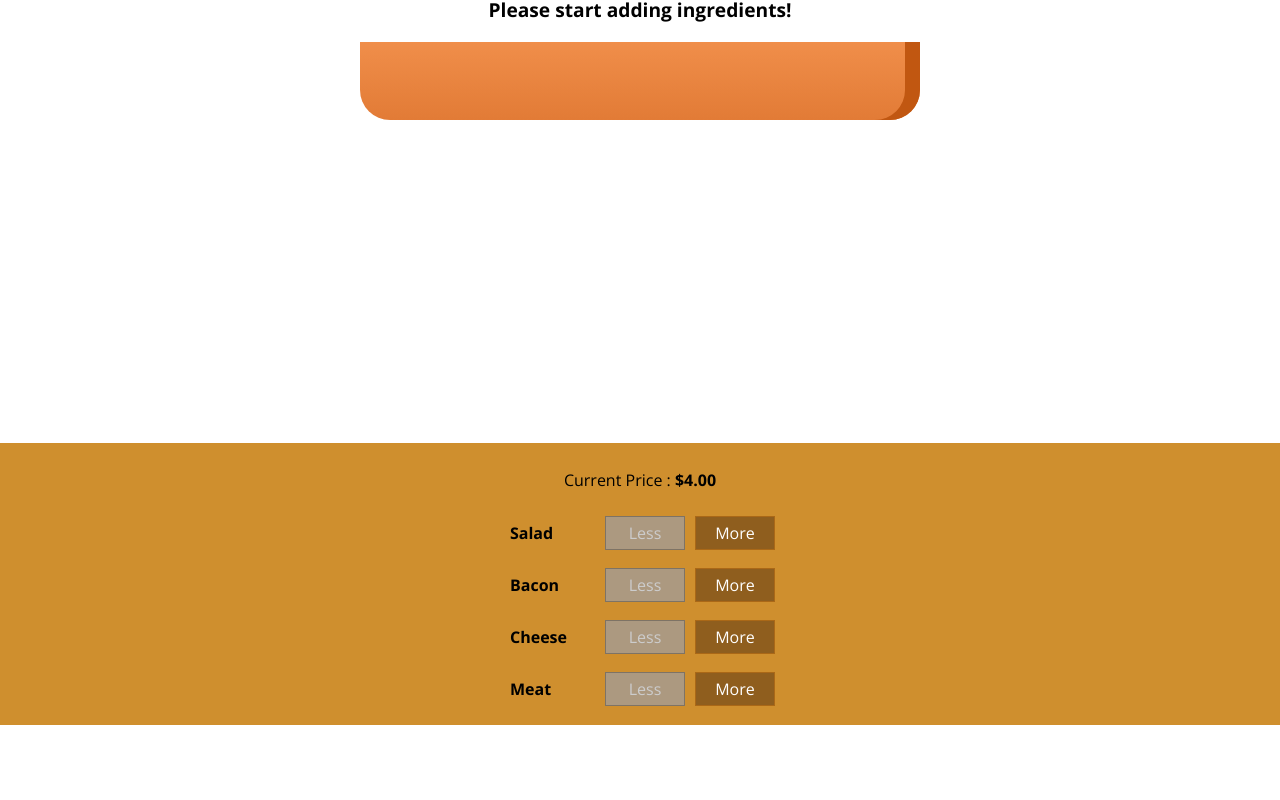
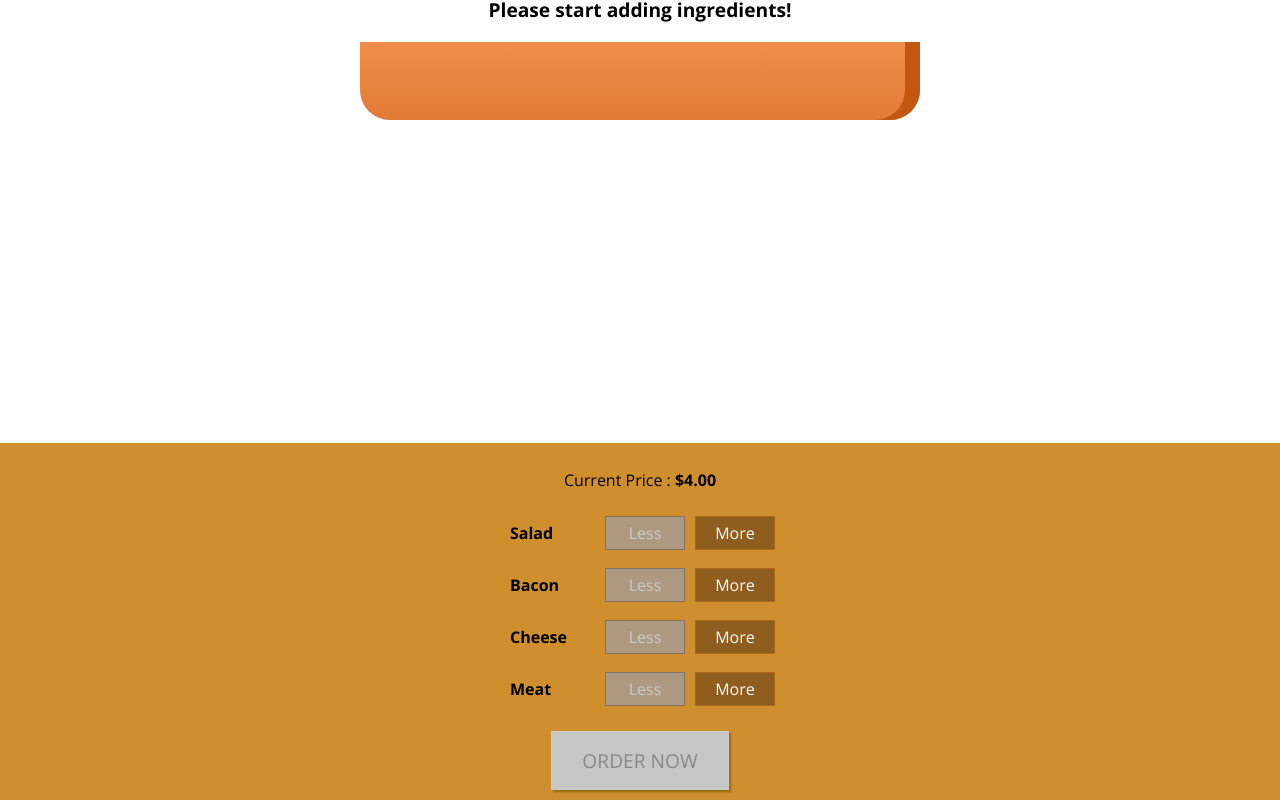
Before and after one commit to mj7007/react-my-burger, a React app: page / in a window 1280 px wide. Shown: the part 195-995 px from the top of the page. Before the commit the page ends 920 px from the top, so only its background shows below. Built offline with nearby package versions, Linux system fonts and the light colour scheme.

Commit message:
Added order now button

```diff
--- a/src/components/BuildControls/BuildControls.css
+++ b/src/components/BuildControls/BuildControls.css
@@ -8,3 +8,46 @@
   margin: auto;
   padding: 10px 0;
 }
+
+.OrderButton {
+  background-color: #dad735;
+  outline: none;
+  cursor: pointer;
+  border: 1px solid #966909;
+  color: #966909;
+  font-family: inherit;
+  font-size: 1.2em;
+  padding: 15px 30px;
+  margin-top: 16px;
+  box-shadow: 2px 2px 2px #966909;
+}
+
+.OrderButton:hover,
+.OrderButton:active {
+  background-color: #a0db41;
+  border: 1px solid #966909;
+  color: #966909;
+}
+
+.OrderButton:disabled {
+  background-color: #c7c6c6;
+  cursor: not-allowed;
+  border: 1px solid #ccc;
+  color: #888888;
+}
+
+.OrderButton:not(:disabled) {
+  animation: enable 0.3s linear;
+}
+
+@keyframes enable {
+  0% {
+    transform: scale(1);
+  }
+  60% {
+    transform: scale(1.1);
+  }
+  100% {
+    transform: scale(1);
+  }
+}
--- a/src/components/BuildControls/BuildControls.js
+++ b/src/components/BuildControls/BuildControls.js
@@ -24,6 +24,9 @@ const buildControls = props => (
         disabled={props.disabled[ctrl.type]}
       />
     ))}
+    <button className={classes.OrderButton} disabled={!props.purchasable}>
+      ORDER NOW
+    </button>
   </div>
 );
 
--- a/src/containers/BurgerBuilder/BurgerBuilder.js
+++ b/src/containers/BurgerBuilder/BurgerBuilder.js
@@ -19,7 +19,20 @@ class Burgerbuilder extends Component {
       cheese: 0,
       meat: 0
     },
-    totalPrice: 4
+    totalPrice: 4,
+    purchasable: false
+  };
+
+  updatePurchaseState = ingredients => {
+    const sum = Object.keys(ingredients)
+      .map(igKey => {
+        return ingredients[igKey];
+      })
+      .reduce((sum, ele) => {
+        return sum + ele;
+      }, 0);
+
+    this.setState({ purchasable: sum > 0 });
   };
 
   addIngredientHandler = type => {
@@ -37,6 +50,8 @@ class Burgerbuilder extends Component {
       ingredients: updatedIngredients,
       totalPrice: updatedTotalPrice
     });
+
+    this.updatePurchaseState(updatedIngredients);
   };
 
   removeIngredientHandler = type => {
@@ -57,6 +72,8 @@ class Burgerbuilder extends Component {
       ingredients: updatedIngredients,
       totalPrice: updateTotalPrice
     });
+
+    this.updatePurchaseState(updatedIngredients);
   };
 
   render() {
@@ -76,6 +93,7 @@ class Burgerbuilder extends Component {
           ingredientAdded={this.addIngredientHandler}
           ingredientRemoved={this.removeIngredientHandler}
           disabled={disabledInfo}
+          purchasable={this.state.purchasable}
         />
       </Aux>
     );
```
